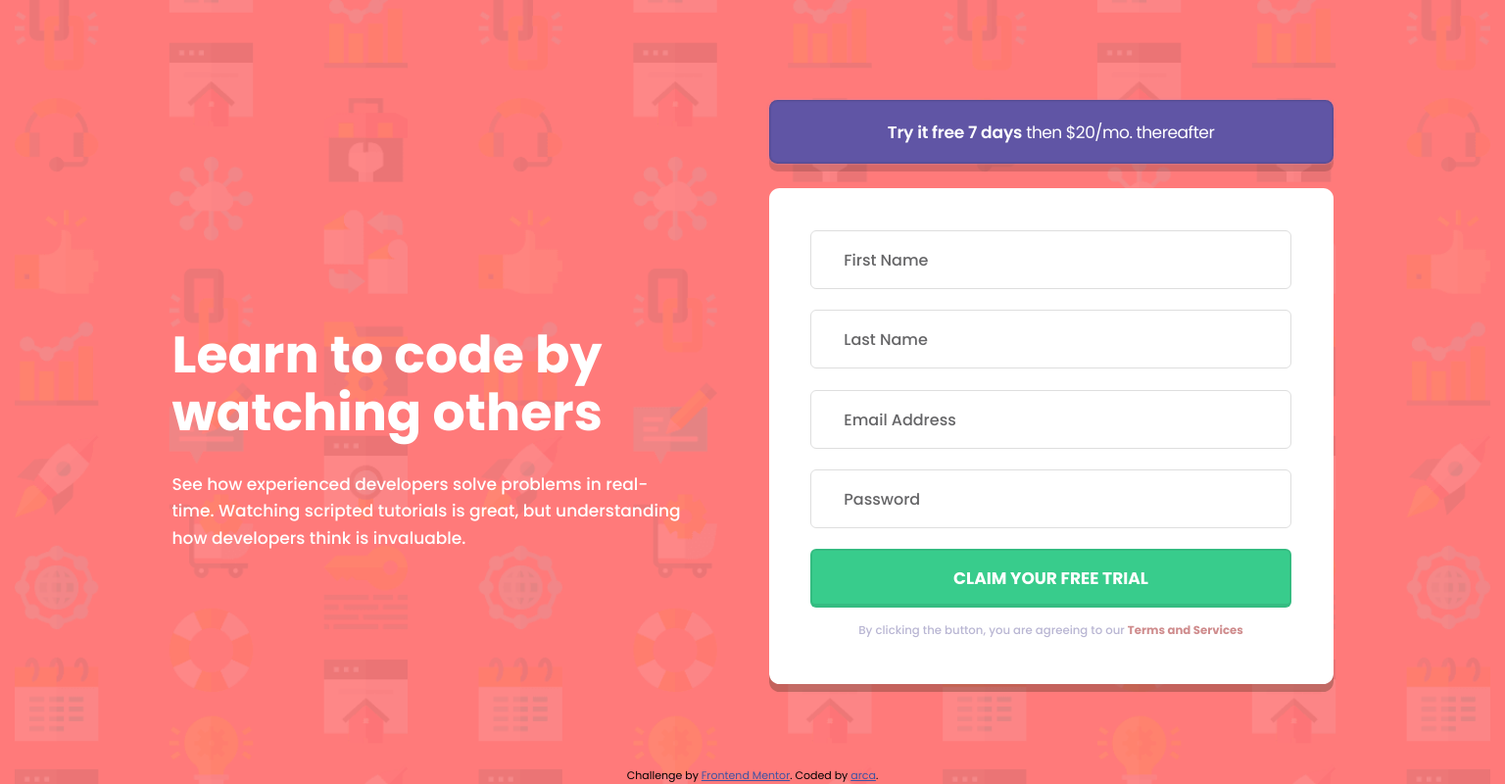
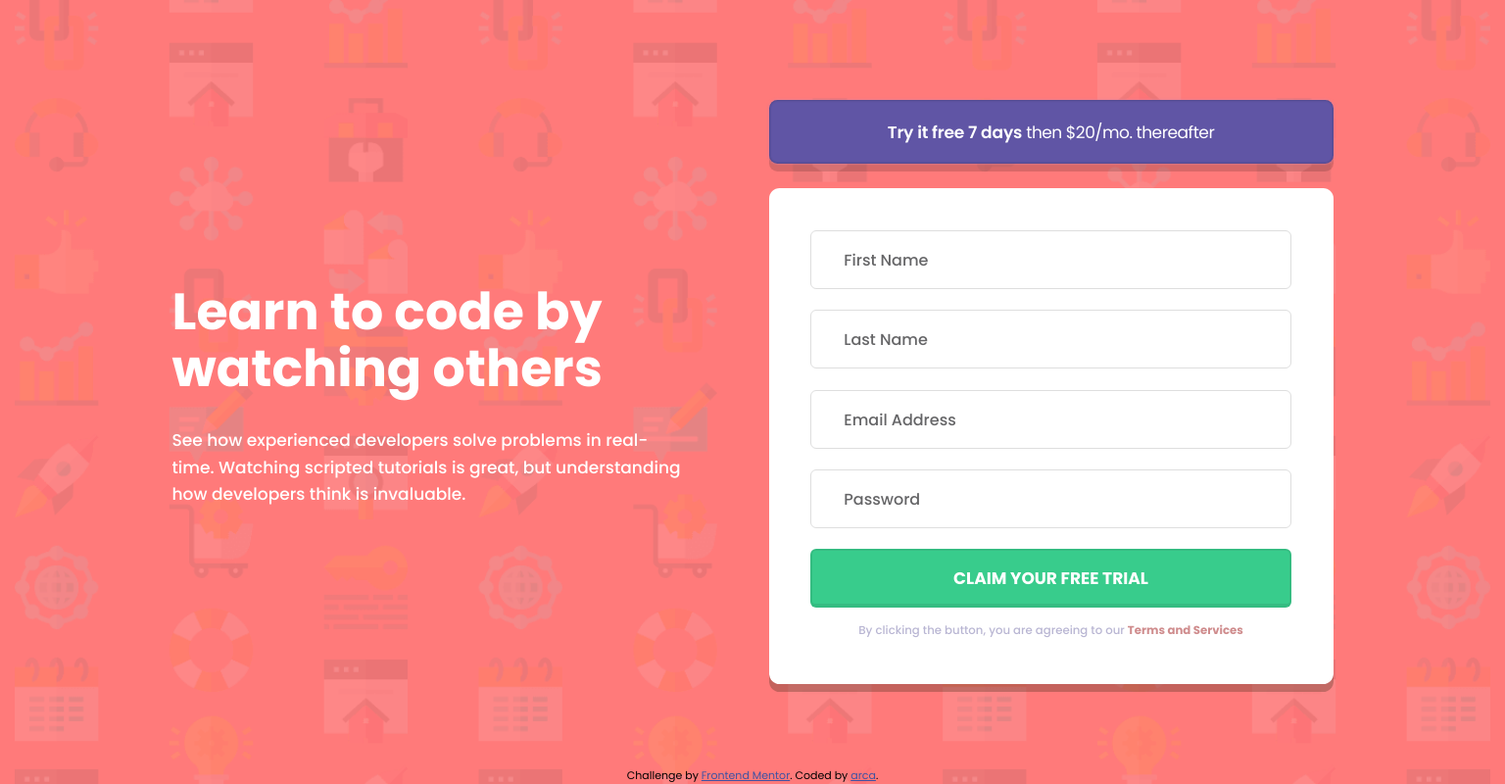
Before and after one commit to idesmar/Front-End-Mentor-Challenges, a plain HTML site: page index.html in a window 1536 px wide. Shown: the whole page at 98% size. Drawn offline with Linux system fonts and the light colour scheme.

Commit message:
correction

```diff
--- a/main.css
+++ b/main.css
@@ -51,7 +51,7 @@ body::after {
 
 .main {
   width: 34.2361111111vw;
-  margin-top: 6.0625rem;
+  margin-top: 0.5rem;
   margin-right: 5.4166666667vw;
 }
 @media (max-width: 51em) {
@@ -64,11 +64,6 @@ body::after {
   .main {
     display: block;
     width: 100%;
-  }
-}
-@media (min-width: 90em) {
-  .main {
-    margin-top: 12.125vh;
   }
 }
 .main p {
@@ -313,7 +308,7 @@ body {
   font-weight: 700;
   line-height: 3.4375rem;
 }
-@media (max-width: calc(31.25em - 6.25rem)) {
+@media (max-width: calc(31.25em - 6.25em)) {
   .main h1 {
     font-size: 1.75rem;
     line-height: 2.25rem;
```
Also changed, not shown: 1 other file.
